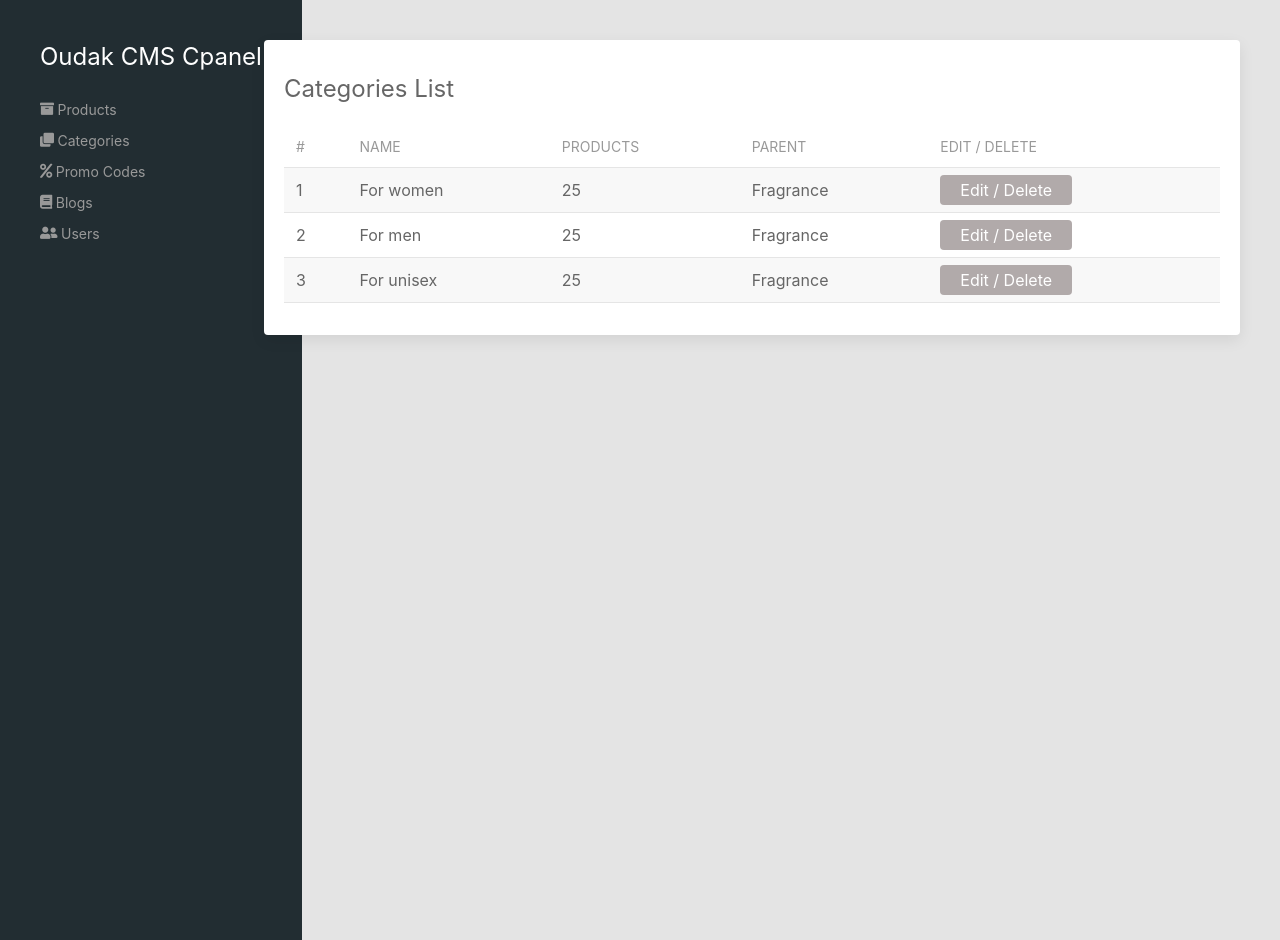
After one commit to BolaNaguib/Oudak, a PHP site: page /cp/categorieslist.php in a window 1280 px wide. The commit adds this page. Run offline with PHP 8.4, Linux system fonts and the light colour scheme; some libraries are stand-ins or nearby versions; some web fonts are replaced.

Commit message:
upodated

```diff
--- /dev/null
+++ b/cp/categorieslist.php
@@ -0,0 +1,47 @@
+<?php include'header.php' ?>
+<div class="uk-card uk-card-default card">
+  <h3> Categories List </h3>
+  <div class="uk-overflow-auto">
+    <table class="uk-table uk-table-small uk-table-divider uk-table-striped">
+      <thead>
+        <tr>
+          <th>#</th>
+          <th>Name</th>
+          <th>Products</th>
+          <th>Parent</th>
+          <th>Edit / Delete</th>
+
+        </tr>
+      </thead>
+      <tbody>
+        <tr>
+          <td>1</td>
+          <td>For women</td>
+          <td>25</td>
+          <td>Fragrance</td>
+        <td><a class="editproduct" href="#"> Edit / Delete </a></td>
+        </tr>
+        <tr>
+          <td>2</td>
+          <td>For men</td>
+          <td>25</td>
+          <td>Fragrance</td>
+        <td><a class="editproduct" href="#"> Edit / Delete </a></td>
+        </tr>
+        <tr>
+          <td>3</td>
+          <td>For unisex</td>
+          <td>25</td>
+          <td>Fragrance</td>
+        <td><a class="editproduct" href="#"> Edit / Delete </a></td>
+        </tr>
+
+
+
+      </tbody>
+    </table>
+  </div>
+</div>
+
+
+<?php include'footer.php' ?>
--- a/cp/dashbored.php
+++ b/cp/dashbored.php
@@ -1,34 +1,43 @@
 <div class="dashboredpanel uk-padding">
 <h3 style="color:#fff;">Oudak CMS Cpanel</h3>
 <ul class="uk-nav-default uk-nav-parent-icon" uk-nav>
-       <li class="uk-active"><a href="#">Active</a></li>
        <li class="uk-parent">
-           <a href="#">Products</a>
+           <a href="#"><i class="fas fa-archive"></i> Products</a>
            <ul class="uk-nav-sub">
                <li><a href="productlist.php">Product List</a></li>
                <li><a href="#">Add Product</a></li>
            </ul>
        </li>
        <li class="uk-parent">
-           <a href="#">Categories</a>
+           <a href="#"><i class="fas fa-clone"></i> Categories</a>
            <ul class="uk-nav-sub">
-               <li><a href="productlist.php">Product List</a></li>
-               <li><a href="#">Add Product</a></li>
+             <li><a href="maincategorieslist.php">Main Categories List</a></li>
+               <li><a href="categorieslist.php">Categories List</a></li>
+               <li><a href="addmaincategory.php">Add Main Category</a></li>
+               <li><a href="addcategory.php">Add Category</a></li>
            </ul>
        </li>
        <li class="uk-parent">
-           <a href="#">Promo Codes</a>
+           <a href="#"><i class="fas fa-percent"></i> Promo Codes</a>
            <ul class="uk-nav-sub">
                <li><a href="promocodelist.php">Promo Codes List</a></li>
                <li><a href="addpromocode.php">Add Promo Code</a></li>
            </ul>
        </li>
        <li class="uk-parent">
-           <a href="#">Blogs</a>
+           <a href="#"><i class="fas fa-book"></i> Blogs</a>
            <ul class="uk-nav-sub">
                <li><a href="blogslist.php">Blogs List</a></li>
                <li><a href="addnewblog.php">Add New Blog</a></li>
            </ul>
        </li>
+
+       <li class="uk-parent">
+           <a href="#"><i class="fas fa-user-friends"></i> Users</a>
+           <ul class="uk-nav-sub">
+               <li><a href="userslist.php">Users List</a></li>
+               <li><a href="addnewuser.php">Add New User</a></li>
+           </ul>
+       </li>
    </ul>
 </div>
--- a/cp/header.php
+++ b/cp/header.php
@@ -1,5 +1,5 @@
 <!DOCTYPE html>
-<html>
+<html style="background-color:#e4e4e4;">
 
 <head>
   <title>OUDAK</title>
@@ -20,7 +20,7 @@
     <script>tinymce.init({ selector:'textarea' });</script>
 </head>
 
-<body style="background-color:#e4e4e4;">
+<body >
   <div class="" uk-grid>
     <div class="uk-width-1-5">
 <?php include'dashbored.php'; ?>
--- a/cp/style.css
+++ b/cp/style.css
@@ -3,6 +3,8 @@ h1, h2, h3, h4, h5, h6, p, span, b {
 }
 
 .dashboredpanel {
+  position: fixed;
+  height: 100%;
   background-color: #222d32;
 }
 
```
Also changed, not shown: cp/addcategory.php (added, +42 -0 lines), cp/addmaincategory.php (added, +24 -0 lines), cp/maincategorieslist.php (added, +43 -0 lines).
